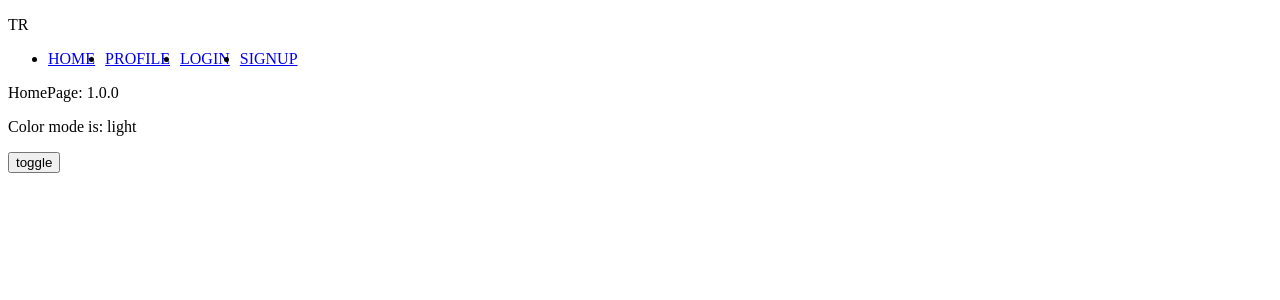
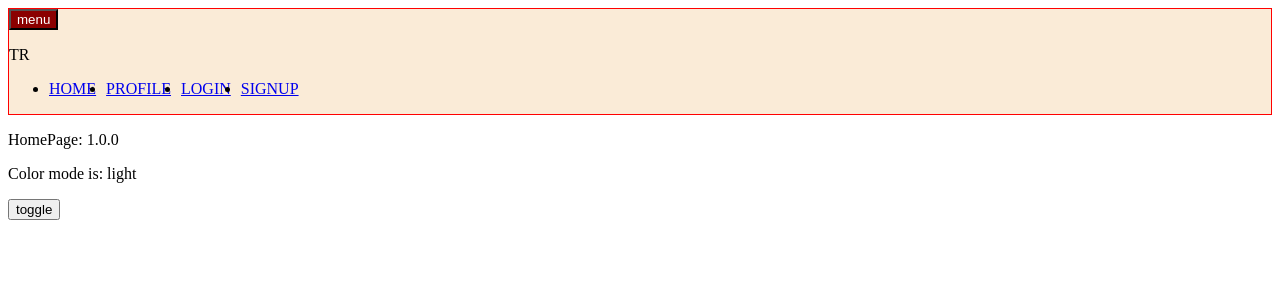
Before and after one commit to kenakula/vite-react-strapi, a React (Vite) app: page / in a window 1280 px wide. Shown: the top 300 px of the page. Built offline with nearby package versions, Linux system fonts and the light colour scheme.

Commit message:
adds css modules

```diff
--- a/package.json
+++ b/package.json
@@ -36,6 +36,7 @@
     "eslint-plugin-simple-import-sort": "^12.1.1",
     "globals": "^15.8.0",
     "jsdom": "^24.1.0",
+    "lightningcss": "^1.25.1",
     "typescript": "^5.2.2",
     "typescript-eslint": "^7.15.0",
     "vite": "^5.3.1",
--- a/src/components/layout/base-layout.tsx
+++ b/src/components/layout/base-layout.tsx
@@ -6,7 +6,7 @@ import { Header } from './components';
 export const BaseLayout = (): ReactElement => {
   return (
     <>
-      <Header showMenuToggle={false} />
+      <Header />
       <main>
         <Outlet />
       </main>
--- /dev/null
+++ b/src/components/layout/components/header/header.module.css
@@ -0,0 +1,12 @@
+.header {
+  background: antiquewhite;
+
+  div {
+    border: 1px solid red;
+  }
+}
+
+.headerButton {
+  background: darkred;
+  color: white;
+}
--- a/src/components/layout/components/header/header.tsx
+++ b/src/components/layout/components/header/header.tsx
@@ -1,15 +1,13 @@
 import { Menu } from '@components/menu';
 import { ReactElement } from 'react';
 
-interface IProps {
-  showMenuToggle?: boolean;
-}
+import styles from './header.module.css';
 
-export const Header = ({ showMenuToggle = true }: IProps): ReactElement => {
+export const Header = (): ReactElement => {
   return (
-    <header>
+    <header className={styles.header}>
       <div>
-        {showMenuToggle && <button>menu</button>}
+        <button className={styles.headerButton}>menu</button>
         <p>TR</p>
         <Menu/>
       </div>
--- a/vite.config.ts
+++ b/vite.config.ts
@@ -16,6 +16,12 @@ export default defineConfig({
       '@assets': path.resolve(__dirname, './src/assets'),
     }
   },
+  css: {
+    transformer: 'lightningcss',
+  },
+  build: {
+    cssMinify: 'lightningcss',
+  },
   test: {
     globals: true,
     environment: 'jsdom',
```
Also changed, not shown: 2 other files (tests, documents, lock files or other folders).
